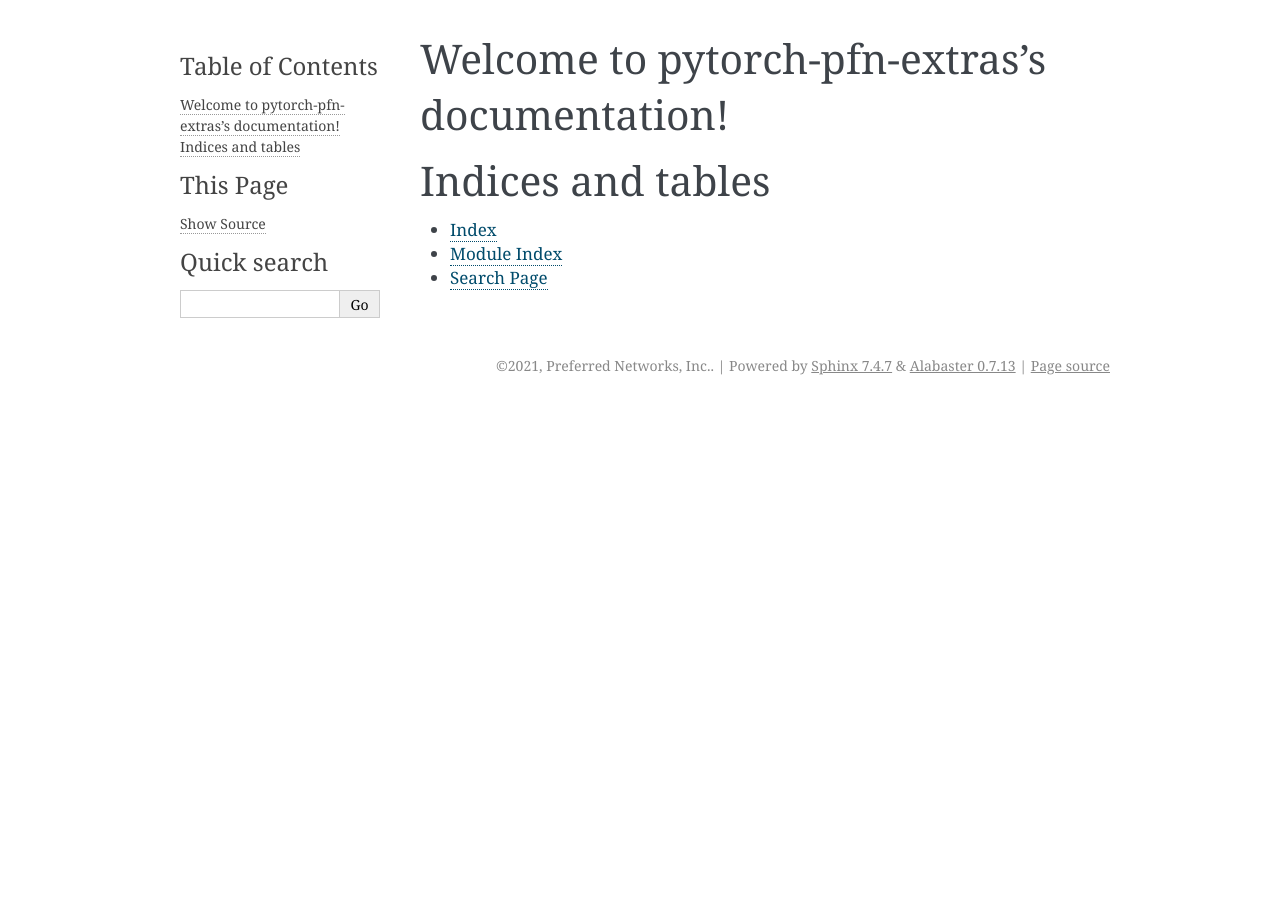
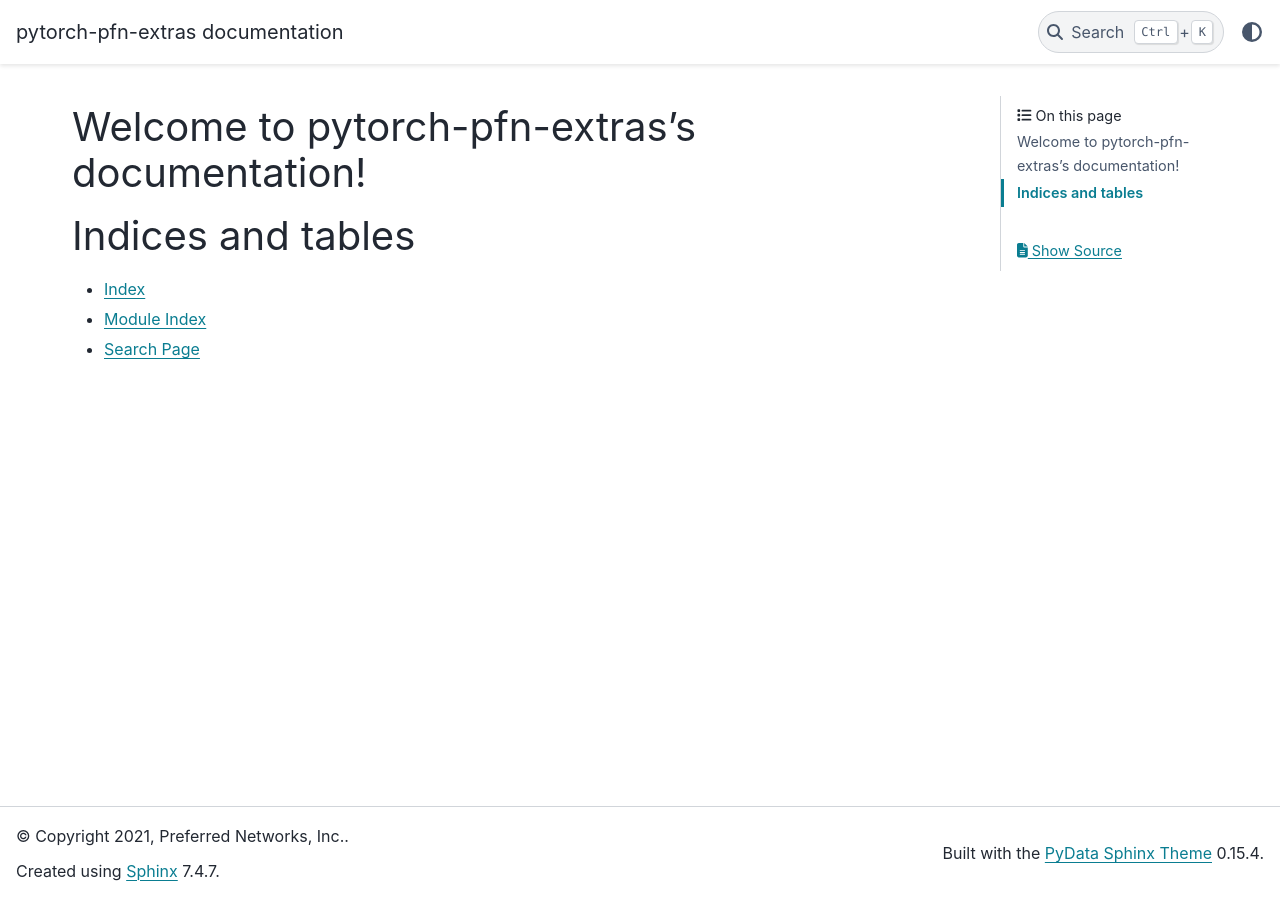
Before and after one commit to pfnet/pytorch-pfn-extras, a Sphinx documentation site: the page built from docs/source/index.rst, in a window 1280 px wide. Built offline with Sphinx 7.4.7 and the PyData theme 0.15.4, drawn with Linux system fonts in a browser that asks for light colours.

Commit message:
use markdown and pydata_sphinx_theme

```diff
--- a/docs/source/conf.py
+++ b/docs/source/conf.py
@@ -28,6 +28,7 @@
 # extensions coming with Sphinx (named 'sphinx.ext.*') or your custom
 # ones.
 extensions = [
+    'myst_parser',
 ]
 
 # Add any paths that contain templates here, relative to this directory.
@@ -44,7 +45,7 @@
 # The theme to use for HTML and HTML Help pages.  See the documentation for
 # a list of builtin themes.
 #
-html_theme = 'alabaster'
+html_theme = 'pydata_sphinx_theme'
 
 # Add any paths that contain custom static files (such as style sheets) here,
 # relative to this directory. They are copied after the builtin static files,
```
